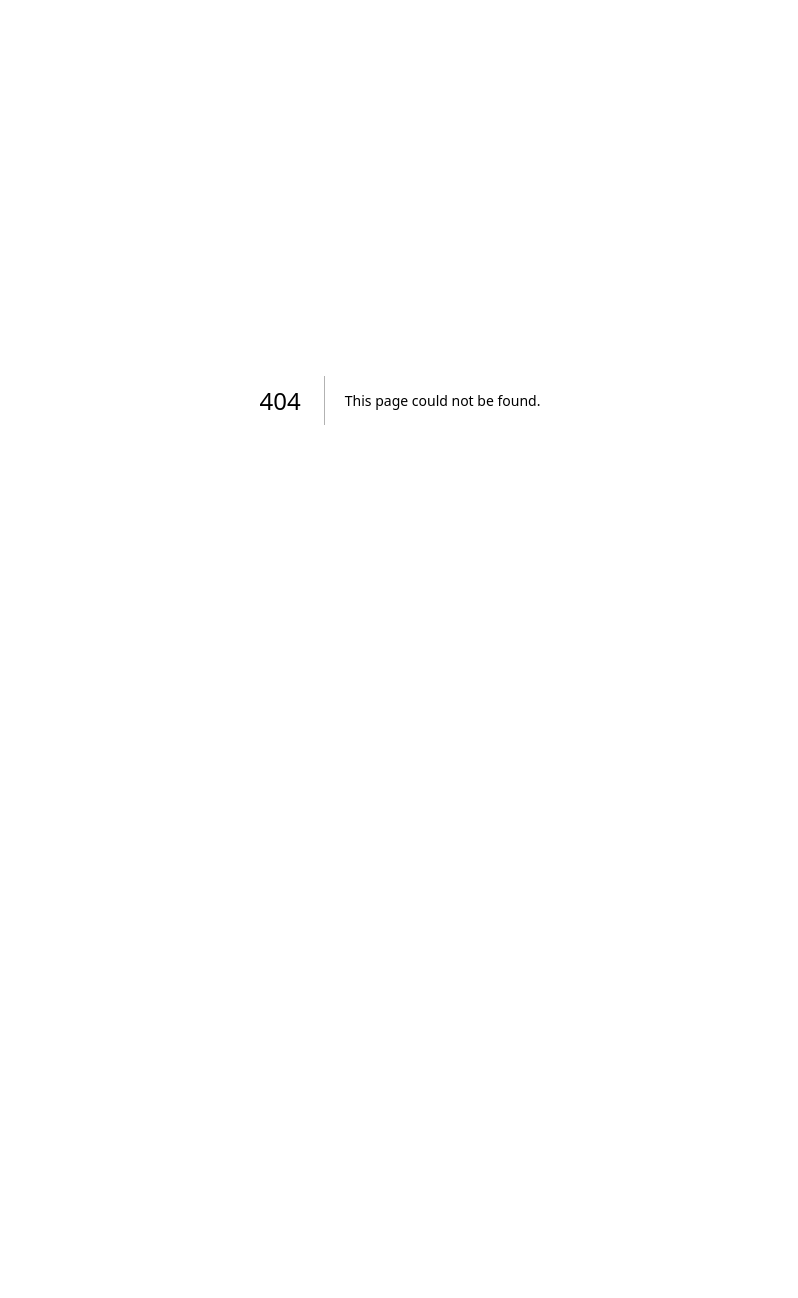
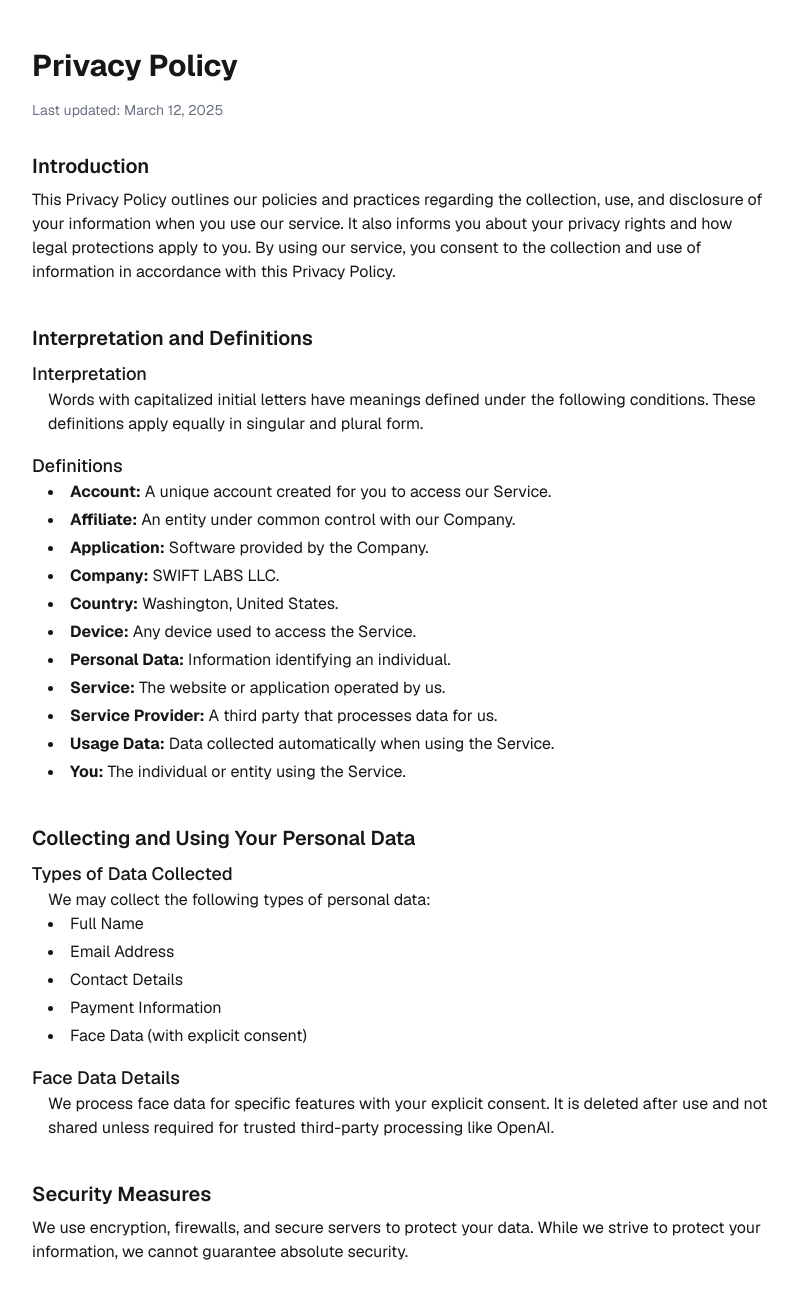
Before and after one commit to a17-so/a17-site, a Next.js app: page /privacy-policy in a window 1280 px wide. Before the commit this address had no page. Shown: the top 1298 px of the page, without its empty margins (240-1038 px from the left). Before the commit the page ends 800 px from the top, so only its background shows below. Built offline with nearby package versions, Linux system fonts and the light colour scheme.

Commit message:
feat: made proper layout

```diff
--- a/app/layout.tsx
+++ b/app/layout.tsx
@@ -13,10 +13,6 @@ const geistMono = Geist_Mono({
   subsets: ["latin"],
 });
 
-const jetbrainsMono = Geist({
-  variable: "--font-geist-sans",
-  subsets: ["latin"],
-});
 
 export const metadata: Metadata = {
   title: "a17 - rethinking consumer",
--- /dev/null
+++ b/app/privacy-policy/page.tsx
@@ -0,0 +1,130 @@
+// app/privacy-policy/page.tsx
+
+export default function PrivacyPolicyPage() {
+    return (
+      <main className="max-w-3xl mx-auto px-4 py-12 font-[family-name:var(--font-geist-sans)]">
+        <h1 className="text-3xl font-bold mb-4">Privacy Policy</h1>
+        <p className="text-sm text-gray-500 mb-8">Last updated: March 12, 2025</p>
+
+        <Section title="Introduction">
+          <p>
+            This Privacy Policy outlines our policies and practices regarding the collection, use,
+            and disclosure of your information when you use our service. It also informs you about
+            your privacy rights and how legal protections apply to you. By using our service, you
+            consent to the collection and use of information in accordance with this Privacy Policy.
+          </p>
+        </Section>
+
+        <Section title="Interpretation and Definitions">
+          <SubSection title="Interpretation">
+            <p>
+              Words with capitalized initial letters have meanings defined under the following
+              conditions. These definitions apply equally in singular and plural form.
+            </p>
+          </SubSection>
+          <SubSection title="Definitions">
+            <ul className="list-disc list-inside space-y-1">
+              <li><strong>Account:</strong> A unique account created for you to access our Service.</li>
+              <li><strong>Affiliate:</strong> An entity under common control with our Company.</li>
+              <li><strong>Application:</strong> Software provided by the Company.</li>
+              <li><strong>Company:</strong> SWIFT LABS LLC.</li>
+              <li><strong>Country:</strong> Washington, United States.</li>
+              <li><strong>Device:</strong> Any device used to access the Service.</li>
+              <li><strong>Personal Data:</strong> Information identifying an individual.</li>
+              <li><strong>Service:</strong> The website or application operated by us.</li>
+              <li><strong>Service Provider:</strong> A third party that processes data for us.</li>
+              <li><strong>Usage Data:</strong> Data collected automatically when using the Service.</li>
+              <li><strong>You:</strong> The individual or entity using the Service.</li>
+            </ul>
+          </SubSection>
+        </Section>
+
+        <Section title="Collecting and Using Your Personal Data">
+          <SubSection title="Types of Data Collected">
+            <p>We may collect the following types of personal data:</p>
+            <ul className="list-disc list-inside space-y-1">
+              <li>Full Name</li>
+              <li>Email Address</li>
+              <li>Contact Details</li>
+              <li>Payment Information</li>
+              <li>Face Data (with explicit consent)</li>
+            </ul>
+          </SubSection>
+          <SubSection title="Face Data Details">
+            <p>
+              We process face data for specific features with your explicit consent. It is deleted
+              after use and not shared unless required for trusted third-party processing like OpenAI.
+            </p>
+          </SubSection>
+        </Section>
+
+        <Section title="Security Measures">
+          <p>
+            We use encryption, firewalls, and secure servers to protect your data. While we strive to
+            protect your information, we cannot guarantee absolute security.
+          </p>
+        </Section>
+
+        <Section title="User Generated Contributions">
+          <p>
+            By submitting content, you warrant that you have all rights and permissions. You retain
+            ownership of your contributions, but grant us the right to use feedback freely.
+          </p>
+        </Section>
+
+        <Section title="Usage Data">
+          <p>
+            We collect data like IP address, browser type, visited pages, and cookies to analyze and
+            improve our services.
+          </p>
+        </Section>
+
+        <Section title="Legal Basis for Processing Personal Data">
+          <ul className="list-disc list-inside space-y-1">
+            <li>User Consent</li>
+            <li>Contractual Necessity</li>
+            <li>Legal Obligation</li>
+            <li>Legitimate Interests</li>
+          </ul>
+        </Section>
+
+        <Section title="User Rights and Control Over Data">
+          <ul className="list-disc list-inside space-y-1">
+            <li>Right to Access</li>
+            <li>Right to Rectification</li>
+            <li>Right to Erasure</li>
+            <li>Right to Object</li>
+            <li>Right to Data Portability</li>
+            <li>Right to Withdraw Consent</li>
+            <li>Right to Non-Discrimination</li>
+          </ul>
+          <p>Contact us at <a href="mailto:team@a17.so" className="text-blue-600 underline">team@a17.so</a> to exercise these rights.</p>
+        </Section>
+
+        <Section title="Retention and Security of Personal Data">
+          <p>
+            We retain personal data only as long as necessary. Industry-standard security measures are
+            in place to protect your data.
+          </p>
+        </Section>
+      </main>
+    );
+  }
+
+  function Section({ title, children }: { title: string; children: React.ReactNode }) {
+    return (
+      <section className="mb-10">
+        <h2 className="text-xl font-semibold mb-2">{title}</h2>
+        <div className="space-y-2">{children}</div>
+      </section>
+    );
+  }
+
+  function SubSection({ title, children }: { title: string; children: React.ReactNode }) {
+    return (
+      <div className="mb-4">
+        <h3 className="text-lg font-medium">{title}</h3>
+        <div className="ml-4">{children}</div>
+      </div>
+    );
+  }
```
